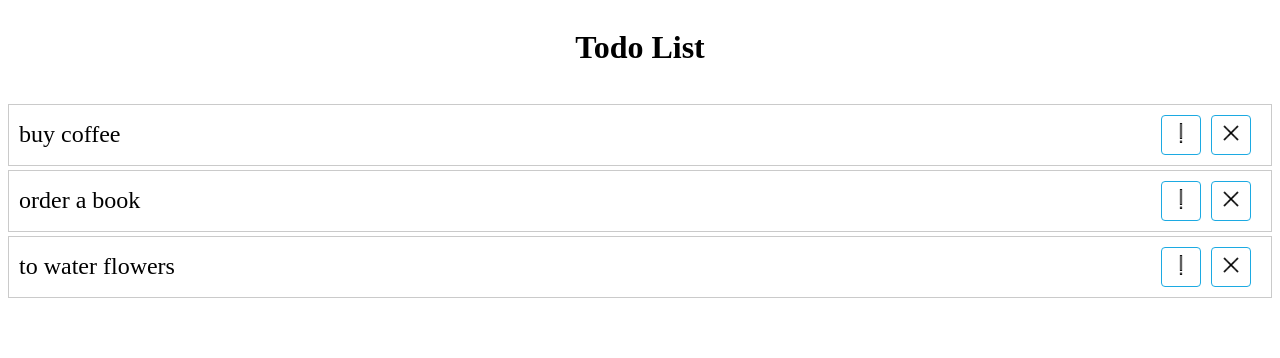
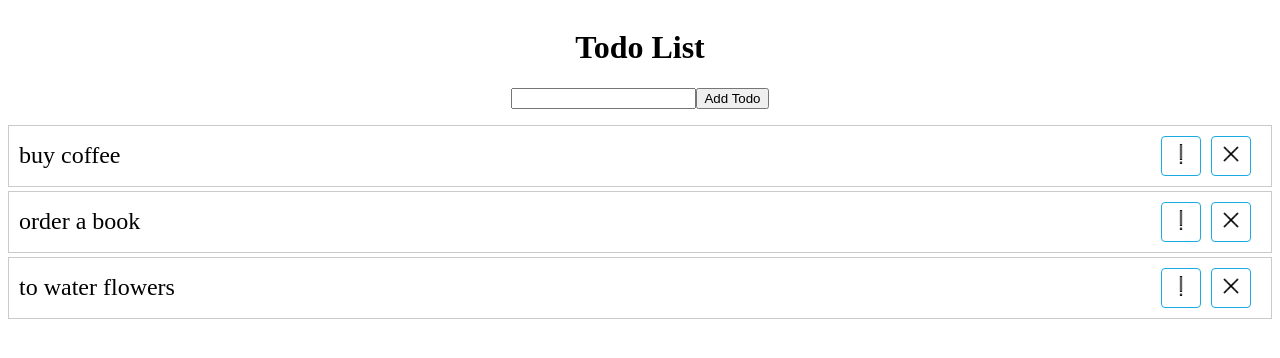
Before and after one commit to alena-shp/todo-app-react, a React (Create React App) app: page / in a window 1280 px wide. Shown: the top 358 px of the page. Built offline with nearby package versions, Linux system fonts and the light colour scheme.

Commit message:
add onAddItem

```diff
--- a/src/AddItem.js
+++ b/src/AddItem.js
@@ -0,0 +1,33 @@
+import React from "react"
+
+class AddItem extends React.Component {
+  state = {
+    label: ""
+  }
+  onAddItem = e => {
+    const label = e.target.value
+    this.setState({ label })
+  }
+
+  onSubmitItem = e => {
+    e.preventDefault()
+    this.props.onAddItem(this.state.label)
+    this.setState({ label: "" })
+  }
+  render() {
+    const { label } = this.state
+    return (
+      <form className="add-item" onSubmit={this.onSubmitItem}>
+        <input
+          type="text"
+          className="add-item__input"
+          value={label}
+          onChange={this.onAddItem}
+        />
+        <button>Add Todo</button>
+      </form>
+    )
+  }
+}
+
+export default AddItem
--- a/src/App.js
+++ b/src/App.js
@@ -1,4 +1,6 @@
 import React from "react"
+
+import AddItem from "./AddItem"
 import CounterTodo from "./CounterTodo"
 import FilterTodo from "./FilterTodo"
 import SearchTodo from "./SearchTodo"
@@ -57,6 +59,14 @@ class App extends React.Component {
     })
   }
 
+  onAddItem = text => {
+    this.setState(({ todoData }) => {
+      const newItem = this.CreateItem(text)
+      console.log({ todoData: [...todoData, newItem]})
+      return { todoData: [...todoData, newItem]}
+    })
+  }
+
   render() {
     const { todoData } = this.state
     return (
@@ -65,6 +75,7 @@ class App extends React.Component {
         <CounterTodo />
         <FilterTodo />
         <SearchTodo />
+        <AddItem onAddItem={this.onAddItem} />
         <TodoList
           todos={todoData}
           onToggleImportant={this.onToggleImportant}
```
